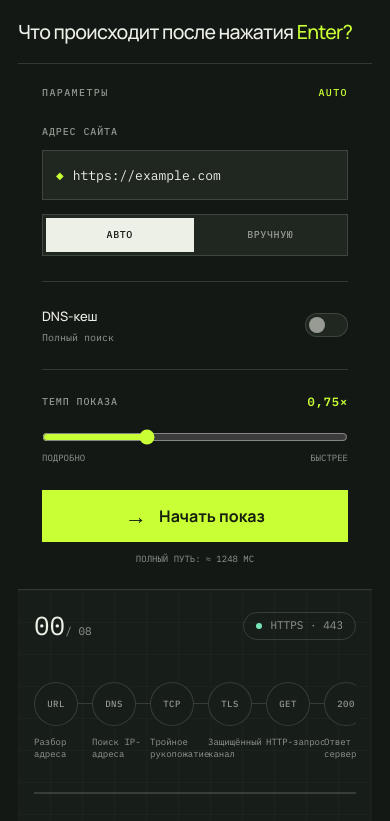
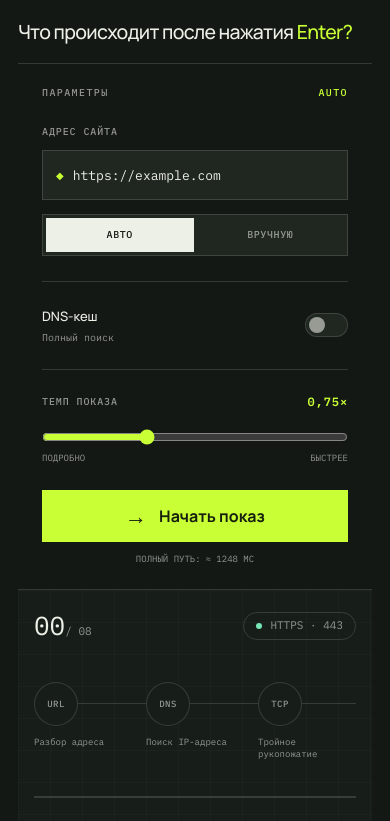
Before and after one commit to itcaat/after-enter, a Next.js app: page / in a window 390 px wide. Shown: the top 821 px of the page. Built offline with nearby package versions, Linux system fonts and the light colour scheme.

Commit message:
Fix mobile step navigation overflow

```diff
--- a/app/globals.css
+++ b/app/globals.css
@@ -19,6 +19,7 @@ body {
   color: var(--paper);
   font-family: var(--font-manrope), sans-serif;
   -webkit-font-smoothing: antialiased;
+  overflow-x: hidden;
 }
 button, input { font: inherit; }
 button { color: inherit; }
@@ -37,7 +38,7 @@ a { color: inherit; }
 
 .vue-mount { min-height: 650px; }
 .simulator { display: grid; grid-template-columns: 300px minmax(0, 1fr); min-height: 650px; background: var(--panel); color: var(--paper); overflow: hidden; }
-.control-panel { display: flex; flex-direction: column; padding: 28px; border-right: 1px solid var(--line); background: #131814; }
+.control-panel { display: flex; flex-direction: column; min-width: 0; padding: 28px; border-right: 1px solid var(--line); background: #131814; }
 .panel-kicker { display: flex; justify-content: space-between; margin-bottom: 52px; color: var(--muted); font: 500 10px/1 var(--font-plex-mono), monospace; letter-spacing: .14em; text-transform: uppercase; }
 .panel-kicker span:last-child { color: var(--acid); }
 .field-label, .range-head { color: var(--muted); font: 500 10px/1.2 var(--font-plex-mono), monospace; letter-spacing: .09em; text-transform: uppercase; }
@@ -130,8 +131,21 @@ a { color: inherit; }
   .simulator { grid-template-columns: 250px minmax(0, 1fr); }
   .control-panel { padding: 24px; }
   .simulation-stage { padding-inline: 24px; }
-  .flow { overflow-x: auto; padding-bottom: 10px; }
-  .flow-step { min-width: 76px; }
+  .flow {
+    grid-template-columns: repeat(8, 112px);
+    overflow-x: auto;
+    padding: 8px 0 14px;
+    scroll-padding-inline: 50%;
+    scroll-snap-type: x proximity;
+    scrollbar-color: var(--acid) transparent;
+    scrollbar-width: thin;
+    overscroll-behavior-inline: contain;
+  }
+  .flow-step { min-width: 0; scroll-snap-align: center; }
+  .flow-step > small { width: 100px; padding-right: 8px; overflow-wrap: anywhere; }
+  .flow::-webkit-scrollbar, .substep-track::-webkit-scrollbar { height: 4px; }
+  .flow::-webkit-scrollbar-track, .substep-track::-webkit-scrollbar-track { background: transparent; }
+  .flow::-webkit-scrollbar-thumb, .substep-track::-webkit-scrollbar-thumb { background: var(--acid); }
 }
 
 @media (max-width: 760px) {
@@ -146,14 +160,23 @@ a { color: inherit; }
   .event-content { grid-template-columns: 1fr; }
   .event-actor { margin-bottom: 20px; }
   .signal-line { margin-top: 4px; }
-  .substep-track { overflow-x: auto; justify-content: flex-start; }
-  .substep-item { flex: 0 0 128px; }
+  .substep-track {
+    overflow-x: auto;
+    justify-content: flex-start;
+    padding-bottom: 16px;
+    scroll-padding-inline: 50%;
+    scroll-snap-type: x proximity;
+    scrollbar-color: var(--acid) transparent;
+    scrollbar-width: thin;
+    overscroll-behavior-inline: contain;
+  }
+  .substep-item { flex: 0 0 144px; scroll-snap-align: center; }
   .site-footer { justify-content: flex-start; }
 }
 
 @media (max-width: 460px) {
   .simulation-stage { padding: 22px 16px 26px; }
-  .flow { margin-top: 42px; }
+  .flow { margin-top: 34px; }
   .event-console { padding: 22px 18px; }
   .metric-row { gap: 12px; }
   .metric-row > div { padding-left: 10px; }
--- a/app/network-simulator.tsx
+++ b/app/network-simulator.tsx
@@ -1,7 +1,7 @@
 "use client";
 
 import { useEffect, useRef } from "react";
-import { computed, createApp, defineComponent, h, nextTick, ref } from "vue";
+import { computed, createApp, defineComponent, h, nextTick, ref, watch } from "vue";
 
 type Substep = {
   label: string;
@@ -144,6 +144,8 @@ const VueSimulator = defineComponent({
     const done = ref(false);
     const running = ref(false);
     const token = ref(0);
+    const flowRef = ref<HTMLElement | null>(null);
+    const substepTrackRef = ref<HTMLElement | null>(null);
 
     const secure = computed(() => {
       try { return new URL(/^https?:\/\//i.test(url.value) ? url.value : `https://${url.value}`).protocol === "https:"; }
@@ -165,6 +167,20 @@ const VueSimulator = defineComponent({
     const totalEstimate = computed(() => route.value.reduce((sum, unit) => sum + unit.ms, 0));
 
     const pause = (ms: number) => new Promise(resolve => window.setTimeout(resolve, ms));
+
+    function centerActive(container: HTMLElement | null, selector: string) {
+      const target = container?.querySelector<HTMLElement>(selector);
+      if (!container || !target) return;
+      const left = target.offsetLeft - (container.clientWidth - target.offsetWidth) / 2;
+      const behavior: ScrollBehavior = window.matchMedia("(prefers-reduced-motion: reduce)").matches ? "auto" : "smooth";
+      container.scrollTo({ left: Math.max(0, left), behavior });
+    }
+
+    watch(current, async () => {
+      await nextTick();
+      centerActive(flowRef.value, ".flow-step.is-active");
+      centerActive(substepTrackRef.value, ".substep-item.is-active");
+    });
 
     function normalizeUrl() {
       try {
@@ -288,7 +304,7 @@ const VueSimulator = defineComponent({
           h("div", { class: "protocol-chip" }, [h("span", { class: secure.value ? "chip-dot secure" : "chip-dot" }), secure.value ? "HTTPS · 443" : "HTTP · 80"]),
         ]),
 
-        h("div", { class: "flow", role: "list", "aria-label": "Этапы загрузки" }, stages.map((stage, index) =>
+        h("div", { ref: flowRef, class: "flow", role: "list", "aria-label": "Этапы загрузки" }, stages.map((stage, index) =>
           h("div", { class: stageClass(stage, index), role: "listitem", key: stage.key }, [
             h("div", { class: "flow-node" }, [h("span", stage.short), index < stages.length - 1 ? h("i") : null]),
             h("small", stage.title),
@@ -298,7 +314,7 @@ const VueSimulator = defineComponent({
         h("div", { class: "progress-rail", "aria-hidden": "true" }, h("span", { style: { width: `${progress.value}%` } })),
 
         h("div", { class: ["event-console", done.value && "is-done"] }, [
-          activeStage.value ? h("div", { class: "substep-track", "aria-label": `Подшаги этапа ${activeStage.value.title}` },
+          activeStage.value ? h("div", { ref: substepTrackRef, class: "substep-track", "aria-label": `Подшаги этапа ${activeStage.value.title}` },
             activeStageSubsteps.value.map((substep, index) => h("div", {
               class: ["substep-item", index === activeUnit.value?.substepIndex && "is-active", index < (activeUnit.value?.substepIndex ?? -1) && "is-complete"],
               key: substep.label,
```
